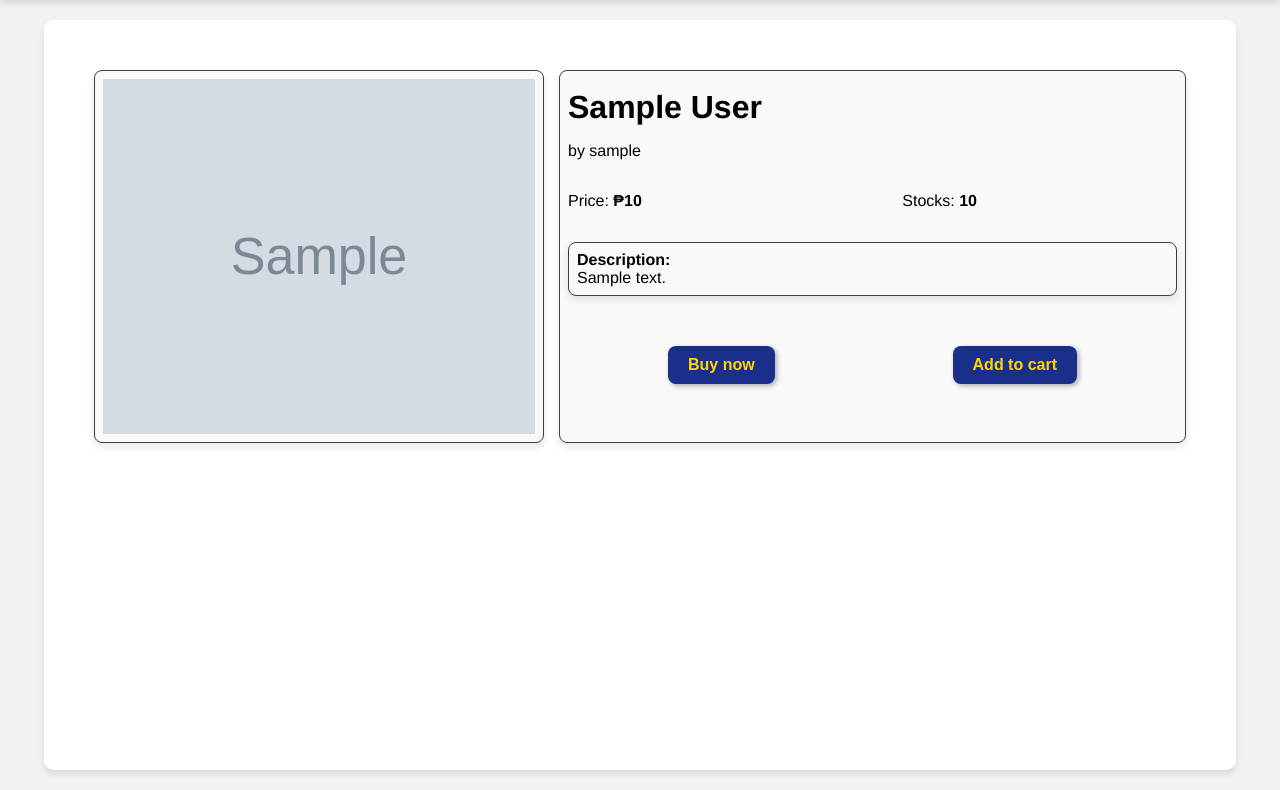
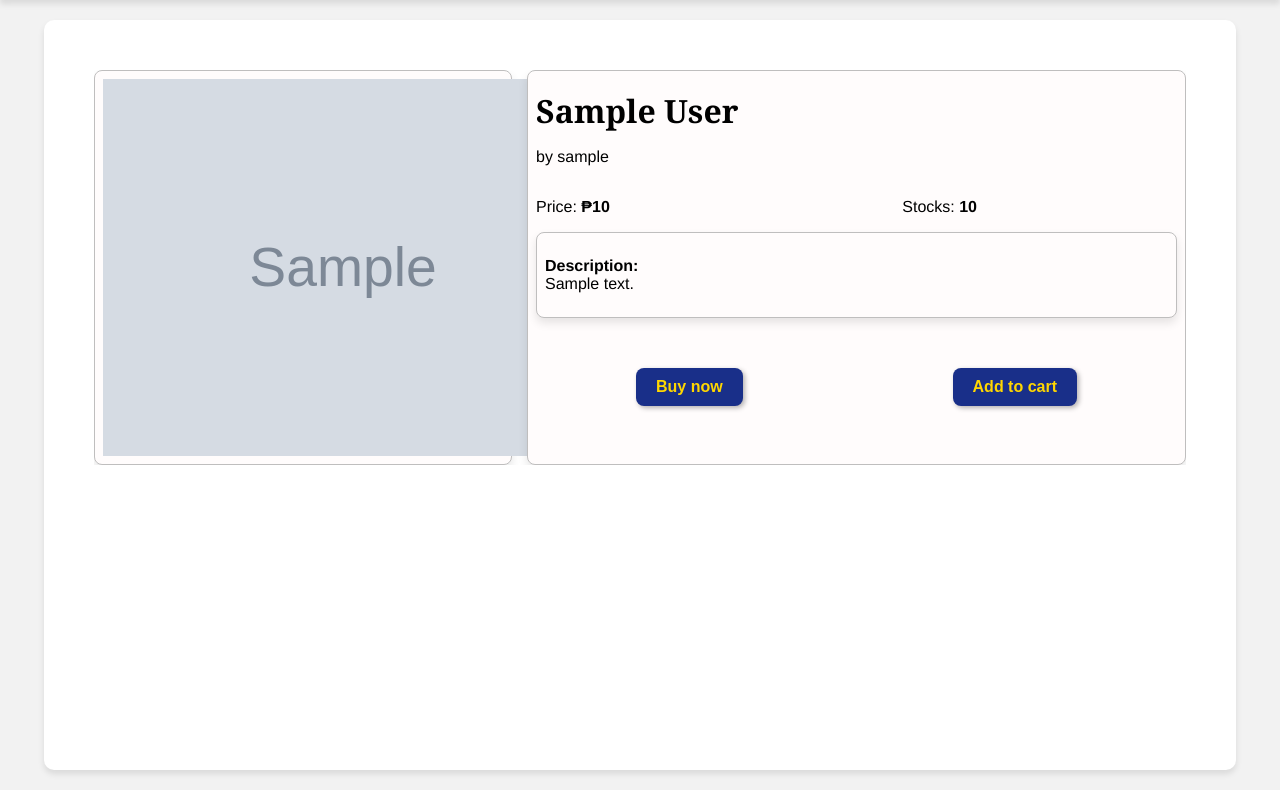
Before and after one commit to alammobaDar/NUMP-NU-Marketplace-, a Django app: a page that uses NUMP/templates/product_info_home.html in a window 1280 px wide. Shown: the part 115-905 px from the top of the page. Run offline with Django 5.2, Linux system fonts and the light colour scheme; a user stored in the database is signed in; tables that the repository leaves empty hold one stand-in row (values such as "Sample post"); grey boxes marked "Sample" are stand-in pictures.

Commit message:
refactoring stylesheet

```diff
--- a/NUMP/MP_user/templates/mp_user/MyProduct.html
+++ b/NUMP/MP_user/templates/mp_user/MyProduct.html
@@ -11,9 +11,9 @@
     {% for item in product %}
     <section>
         <a href="{% url "user:product_info" slug=item.slug %}">
-            <div class="product-display">
+            <div name="border">
                 <article class="item-product-display">
-                    <div class="image-container">
+                    <div class="image-container" name="border">
                         <img class="image" src="{{ item.image.url }}" alt="{{ item.title }}">
                     </div>
                     <h2>{{ item.product_name }}</h2>
@@ -27,7 +27,7 @@
     </section>
     {% endfor %}
     <a href="{% url "user:new_product" %}">
-        <div class="new-product-display">
+        <div class="new-product-display" name="border">
             <h1>+</h1>
         </div>
     </a>
--- a/NUMP/static/css/style.css
+++ b/NUMP/static/css/style.css
@@ -77,6 +77,14 @@ header nav a:hover {
     text-decoration: underline;
 }
 
+div[name="border"]{
+    border: 1.3px solid #bfbebe;
+    border-radius: 8px;
+    padding: 8px;
+    background-color: rgb(255, 252, 252);
+    box-shadow: 0 5px 10px rgba(0, 0, 0, 0.1);
+    box-sizing: border-box;
+}
 
 .user{
     display: flex;
@@ -142,7 +144,7 @@ main {
     border-radius: 4px;
 }
 
-.product-display .image{
+.image{
     width: 100%;
     height: 100%;
     object-fit: contain; /* Ensures consistent image scaling */
@@ -180,32 +183,26 @@ main {
     position: relative;
     justify-content: center;
     gap: 15px;
+    overflow: auto;
 }
 
+.image-container-info img{
+    max-width: 480px;
+    height: 100%;
+}
 
-.image-container-info img{
-    width: 450px;
-    height: 100%;
-    border: 1px solid #3f3f3f;
-    border-radius: 8px;
-    padding: 8px;
-    background-color: #f9f9f9;
-    box-shadow: 0 4px 8px rgba(0, 0, 0, 0.1);
-    box-sizing: border-box;
+.image-container-form img{
+    max-height: 500px;
+    max-width: 500px;
 }
 
 .info{
-    border: 1px solid #3f3f3f;
-    border-radius: 8px;
-    padding: 8px;
     width: 100%;
-    background-color: #f9f9f9;
-    box-shadow: 0 4px 8px rgba(0, 0, 0, 0.1);
-    box-sizing: border-box;
 }
 
 .product-name{
     font-size: 2rem;
+    font-family: Georgia, 'Times New Roman', Times, serif;
     margin-top: 10px;
     margin-bottom: 10px;
 }
@@ -215,14 +212,6 @@ main {
     display:flex;
     justify-content: space-between;
     margin-right: 200px;
-}
-.product-description{
-    border: 1px solid #3f3f3f;
-    border-radius: 8px;
-    padding: 8px;
-    background-color: #f9f9f9;
-    box-shadow: 0 4px 8px rgba(0, 0, 0, 0.1);
-    box-sizing: border-box;
 }
 
 .button-container{
--- a/NUMP/templates/home.html
+++ b/NUMP/templates/home.html
@@ -8,9 +8,9 @@
     <div class="container" >
     {% for item in product %}
         <a href="{% url "product_info" slug=item.slug %}">
-            <div class="product-display">
+            <div name="border">
                 <article class="item-product-display">
-                    <div class="image-container">
+                    <div class="image-container" name="border">
                         <img class="image" src="{{ item.image.url }}" alt="{{ item.title }}">
                     </div>
                     <h2>{{ item.product_name }}</h2>
--- a/NUMP/templates/product_info_home.html
+++ b/NUMP/templates/product_info_home.html
@@ -7,20 +7,23 @@
 {% block contents %}
     <div class="info-container">
         <section>
-            <div class="image-container-info">
-                <img class="image" src="{{ product.image.url }}" alt="{{ product.title }}">
+            <div class="image-container-info" name="border">
+                <img src="{{ product.image.url }}" alt="{{ product.title }}">
             </div>
-            <div class="info">
+            <div class="info" name="border">
                 <h1 class="product-name">{{ product.product_name }}</h1>
                 <p>by {{product.seller}}</p>
                 <div class="price-stocks">
                     <p>Price: <span style="font-weight:bold">₱{{ product.price }}</span></p>
                     <p>Stocks: <span style="font-weight:bold">{{ product.stocks }}</span></p>
                 </div>
-                <p class="product-description">
-                    <span style="font-weight:bold">Description:</span><br>
-                    {{ product.description }}
-                </p>
+                <div name="border">
+                    <p class="product-description">
+                        <span style="font-weight:bold">Description:</span><br>
+                        {{ product.description }}
+                    </p>
+                </div>
+
                 <div class="button-container">
                     <button class="submit-button" name="buyButton" id="buyButton">Buy now</button>
                     <button class="submit-button" name="cartButton" id="cartButton">Add to cart</button>
@@ -40,8 +43,8 @@
                 </div>
                 <div class="info-container">
                     <section>
-                        <div class="image-container-info">
-                            <img class="image" src="{{ product.image.url }}" alt="{{ product.title }}">
+                        <div class="image-container-form" name="border">
+                            <img src="{{ product.image.url }}" alt="{{ product.title }}">
                         </div>
                         <div class="info">
                             <h1 class="product-name">{{ product.product_name }}</h1>
--- a/NUMP/userAuth/templates/userAuth/login.html
+++ b/NUMP/userAuth/templates/userAuth/login.html
@@ -6,7 +6,7 @@
 
 {% block contents %}
     <section>
-        <div class="auth">
+        <div class="auth" >
             <div class="login">
                 <div class="logo">
                     <img src="/media/product_images/nu_logo.png" alt="NU LOGO">
```
Also changed, not shown: other parts of NUMP/static/css/style.css (+16 -17 lines), NUMP/MP_user/templates/mp_user/Order.html (+15 -7 lines), NUMP/MP_user/templates/mp_user/ProductInformation.html (+13 -8 lines), NUMP/userAuth/templates/userAuth/register.html (+0 -10 lines).
